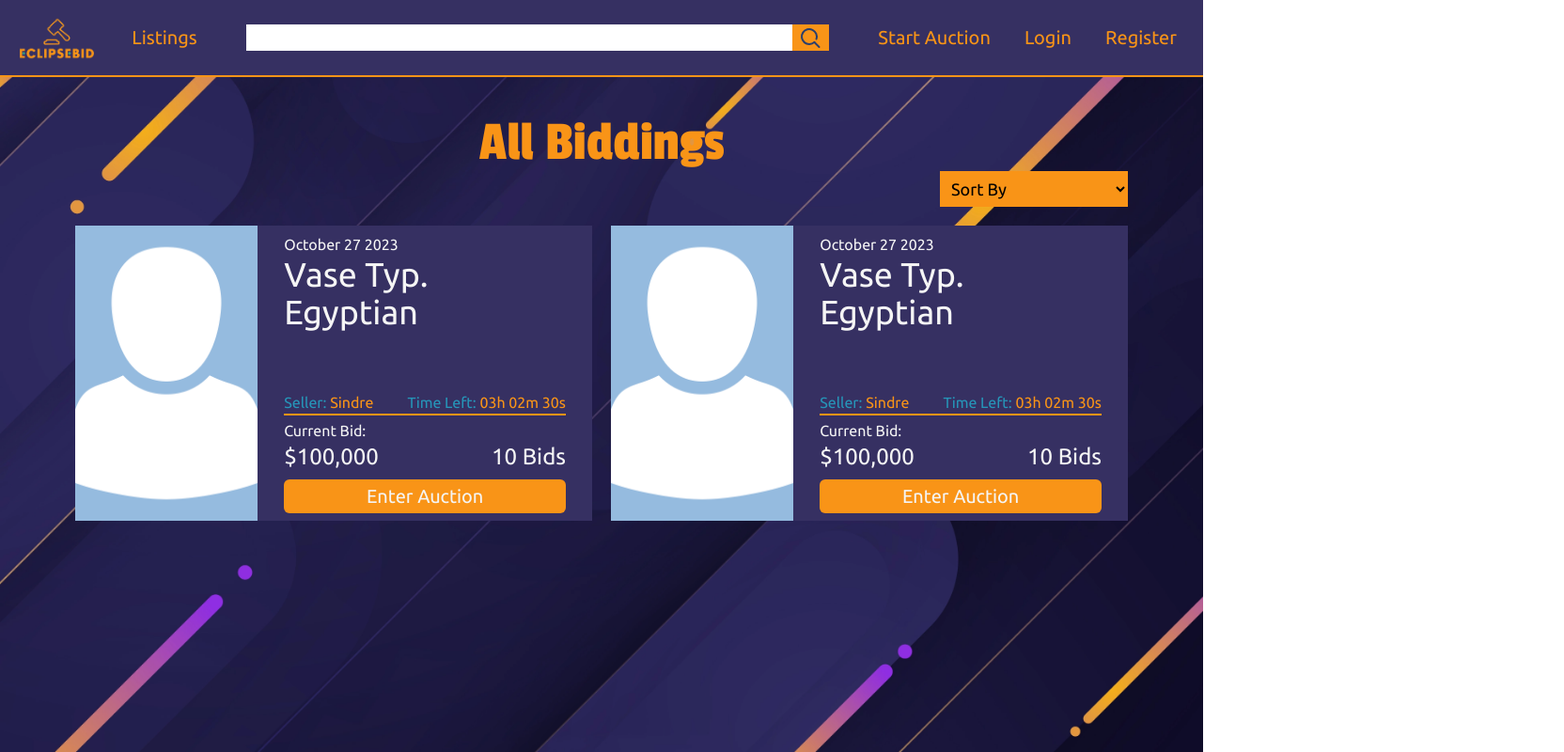
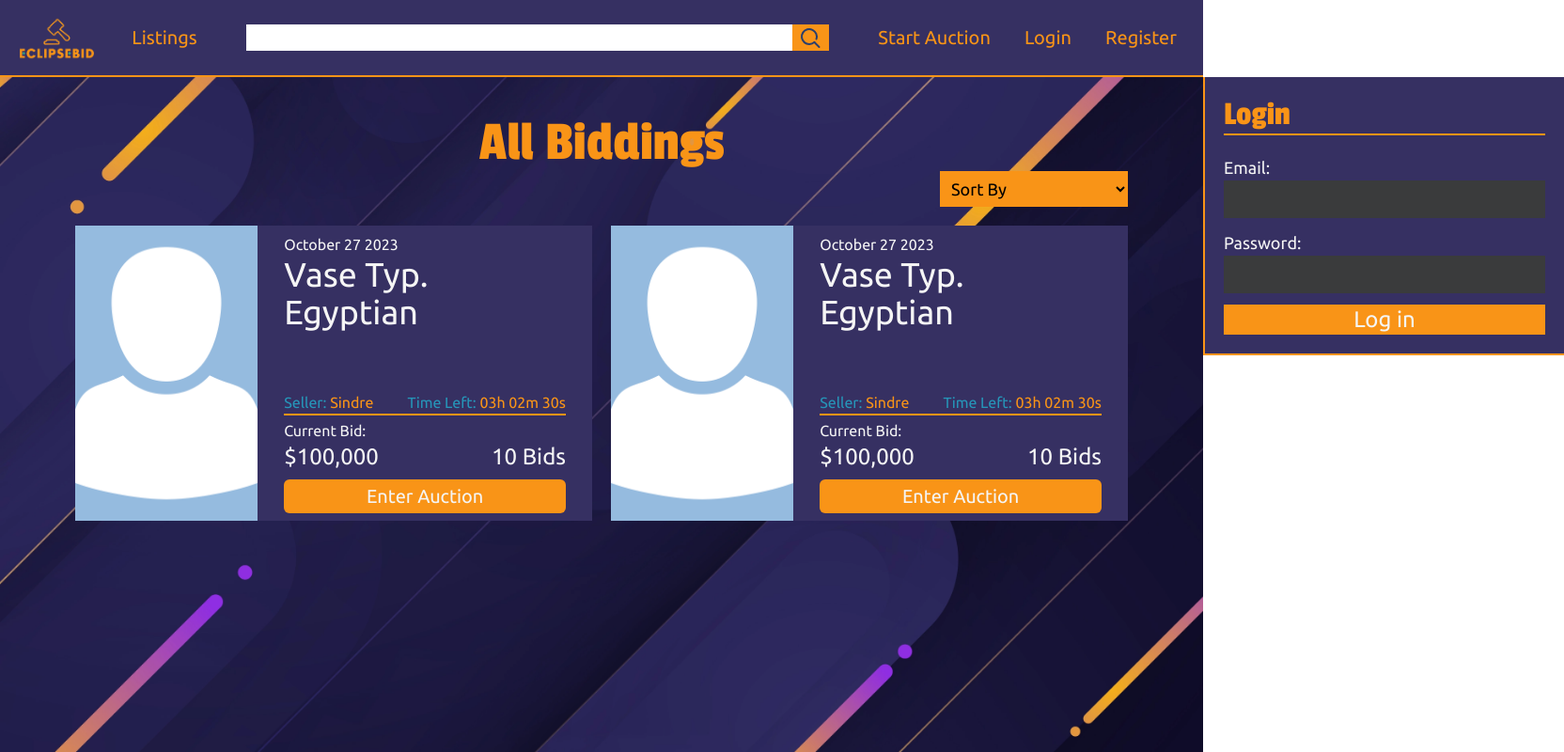
Before and after one commit to ESPR07/semester-project-2, a website: page index.html in a window 1280 px wide. Shown: the whole page at 94% size, 1664 px wide, since content can reach past the window. Drawn offline with nearby package versions, Linux system fonts and the light colour scheme; files that its build step writes are made by us from their sources.

Commit message:
Made a login pop-in and some minor styling changes to buttons

```diff
--- a/index.html
+++ b/index.html
@@ -19,7 +19,7 @@
       <a
         href="/index.html"
         title="Home Page"
-        class="bg-logo bg-contain bg-no-repeat bg-center w-20 h-20"
+        class="bg-logo bg-contain bg-no-repeat bg-center w-20 h-20 hover:scale-125 transition duration-300"
       ></a>
       <a
         href="/index.html"
@@ -58,6 +58,27 @@
         </li>
       </ul>
     </nav>
+    <div
+      id="login"
+      class="bg-navColor text-whiteTone p-5 md:w-[30vw] w-[100vw] absolute right-0 border-l-2 border-b-2 border-importantElement translate-x-full transition duration-300"
+    >
+      <p
+        class="text-4xl text-importantElement border-b-2 border-importantElement font-headerFont mb-5"
+      >
+        Login
+      </p>
+      <form class="flex flex-col">
+        <label for="email" class="text-lg">Email:</label>
+        <input id="email" class="bg-inputBackgroundDark p-2 mb-3" />
+        <label for="password" class="text-lg">Password:</label>
+        <input id="password" class="bg-inputBackgroundDark p-2 mb-3" />
+        <button
+          class="bg-importantElement hover:bg-lightBlue transition duration-300 text-2xl"
+        >
+          Log in
+        </button>
+      </form>
+    </div>
     <main class="md:mx-20">
       <h1
         class="text-center mt-10 text-importantElement text-6xl font-headerFont"
@@ -68,7 +89,7 @@
         <select
           name="sort"
           id="sort"
-          class="bg-importantElement py-2 pr-28 pl-2 mr-2 md:mr-0 text-lg rounded-none"
+          class="bg-importantElement py-2 pr-28 pl-2 mr-2 md:mr-0 text-lg rounded-none hover:cursor-pointer"
         >
           <option selected hidden>Sort By</option>
           <option value="Latest">Latest</option>
--- a/src/pages/start-auction.html
+++ b/src/pages/start-auction.html
@@ -114,7 +114,7 @@
             </div>
           </div>
           <button
-            class="bg-importantElement hover:bg-lightBlue hover:text-whiteTone transition duration-300 w-full h-12 mt-4 font-headerFont text-2xl"
+            class="bg-importantElement hover:bg-lightBlue hover:text-whiteTone transition duration-300 w-full h-12 mt-4 text-2xl"
           >
             Make Post
           </button>
```
